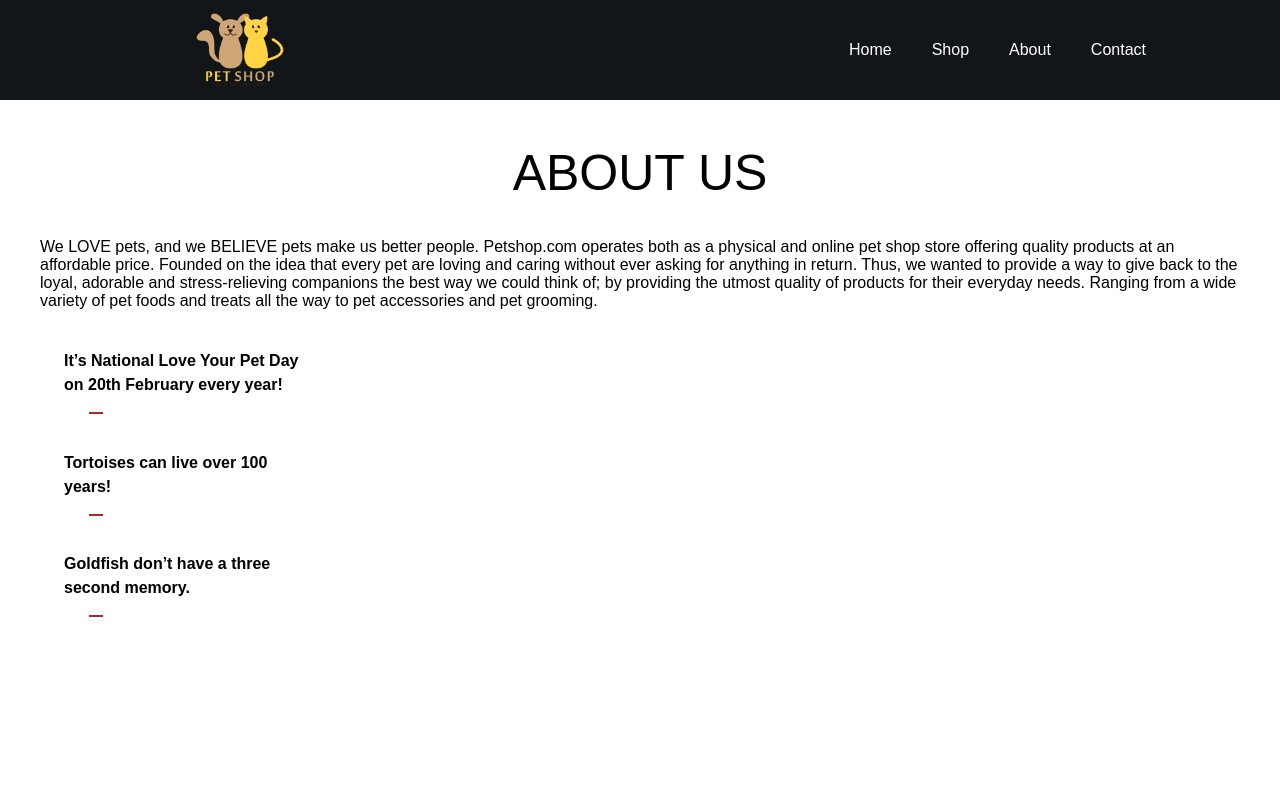
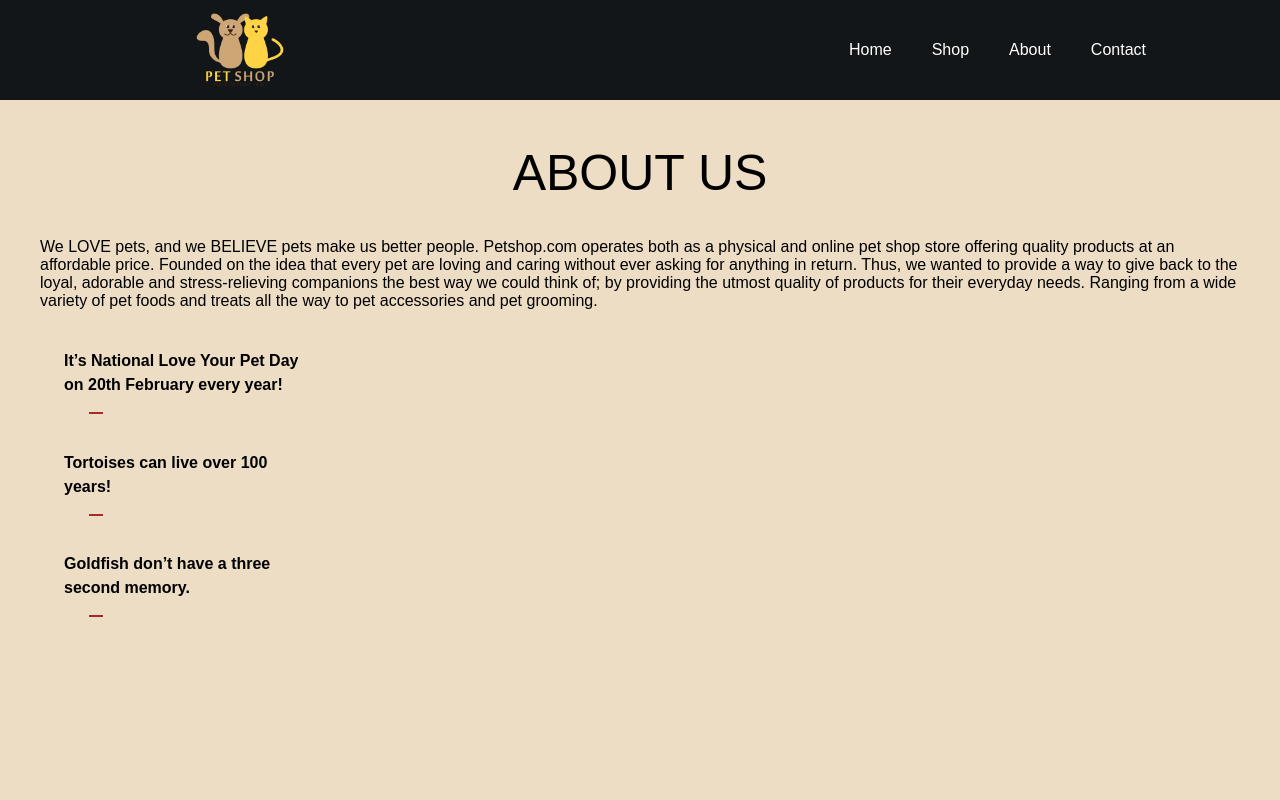
Before and after one commit to prosenicaa/petshop_react, a React (Create React App) app: page /about in a window 1280 px wide. Shown: the top 800 px of the page. Built offline with nearby package versions, Linux system fonts and the light colour scheme.

Commit message:
Azuriran css

```diff
--- a/src/styles/About.css
+++ b/src/styles/About.css
@@ -3,6 +3,7 @@
     height: 90vh;
     display: flex;
     flex-direction: column;
+    background-color: rgb(237, 221, 197);
   }
 
   .aboutBottom {
--- a/src/styles/IPAdresa.css
+++ b/src/styles/IPAdresa.css
@@ -8,4 +8,5 @@
     display: inline-block;
     font-size: 16px;
     margin-top: 30px;
+    cursor: pointer;
   }
```
